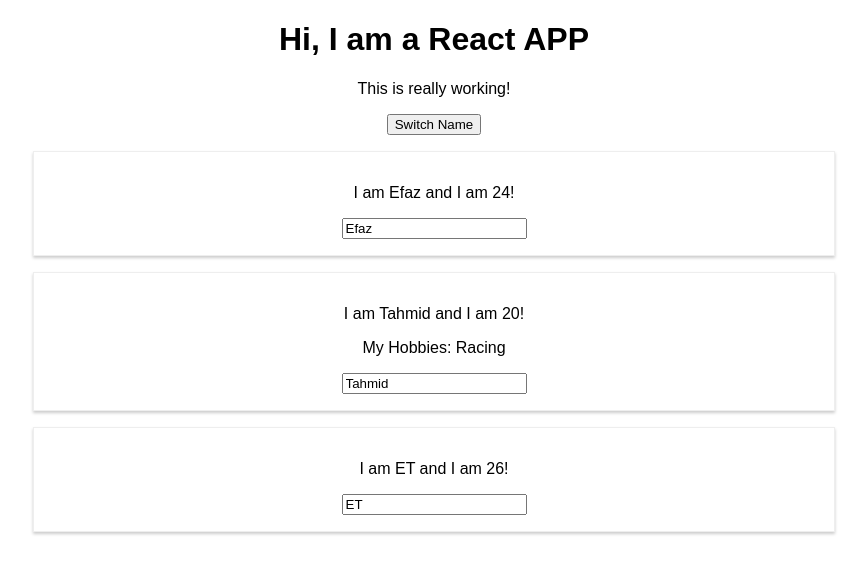
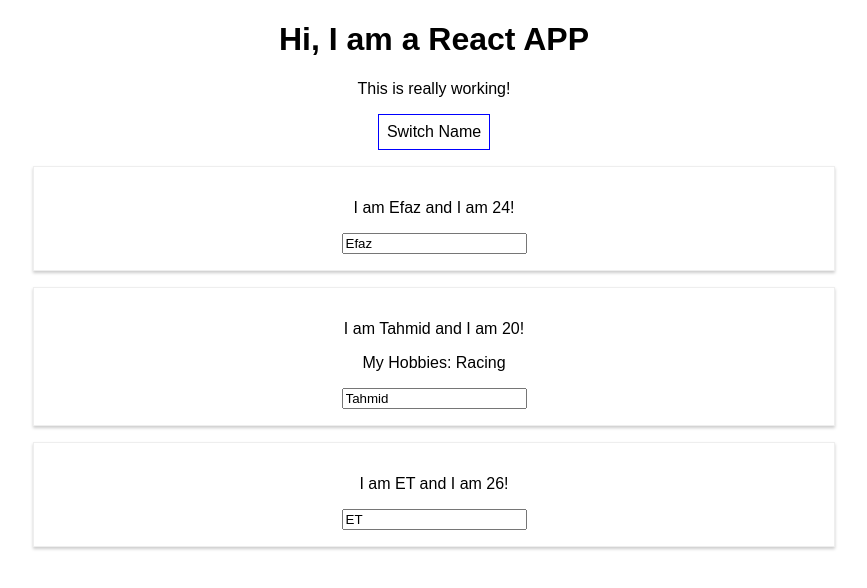
Before and after one commit to tahmidefaz/react-prac, a React (Create React App) app: page / in a window 1280 px wide. Shown: the top 588 px of the page, without its empty margins (206-1073 px from the left). Built offline with nearby package versions, Linux system fonts and the light colour scheme.

Commit message:
Used inline styling to the button

```diff
--- a/src/App.js
+++ b/src/App.js
@@ -32,11 +32,21 @@
 
   render() {
     //Call to switchNameHandler in button is inefficient, use bind as often as possible
+    const style = {
+      backgroundColor: 'white',
+      font: 'inherit',
+      border: '1px solid blue',
+      padding: '8px',
+      cursor: 'pointer'
+    };
+
     return (
       <div className="App">
         <h1>Hi, I am a React APP</h1>
         <p>This is really working!</p>
-        <button onClick={() => this.switchNameHandler('Adan')}>Switch Name</button>
+        <button
+          style={style}
+          onClick={() => this.switchNameHandler('Adan')}>Switch Name</button>
         <Person
           name={this.state.persons[0].name}
           age={this.state.persons[0].age}/>
```
